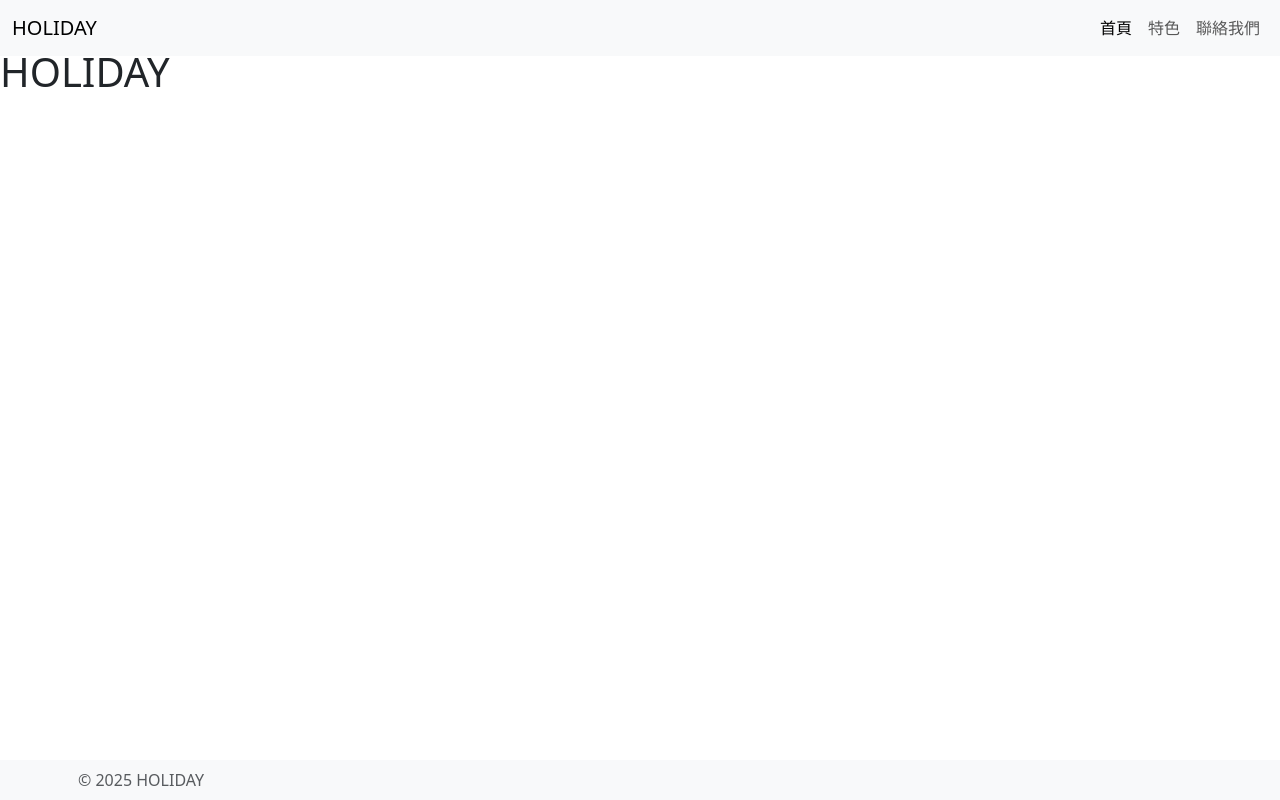
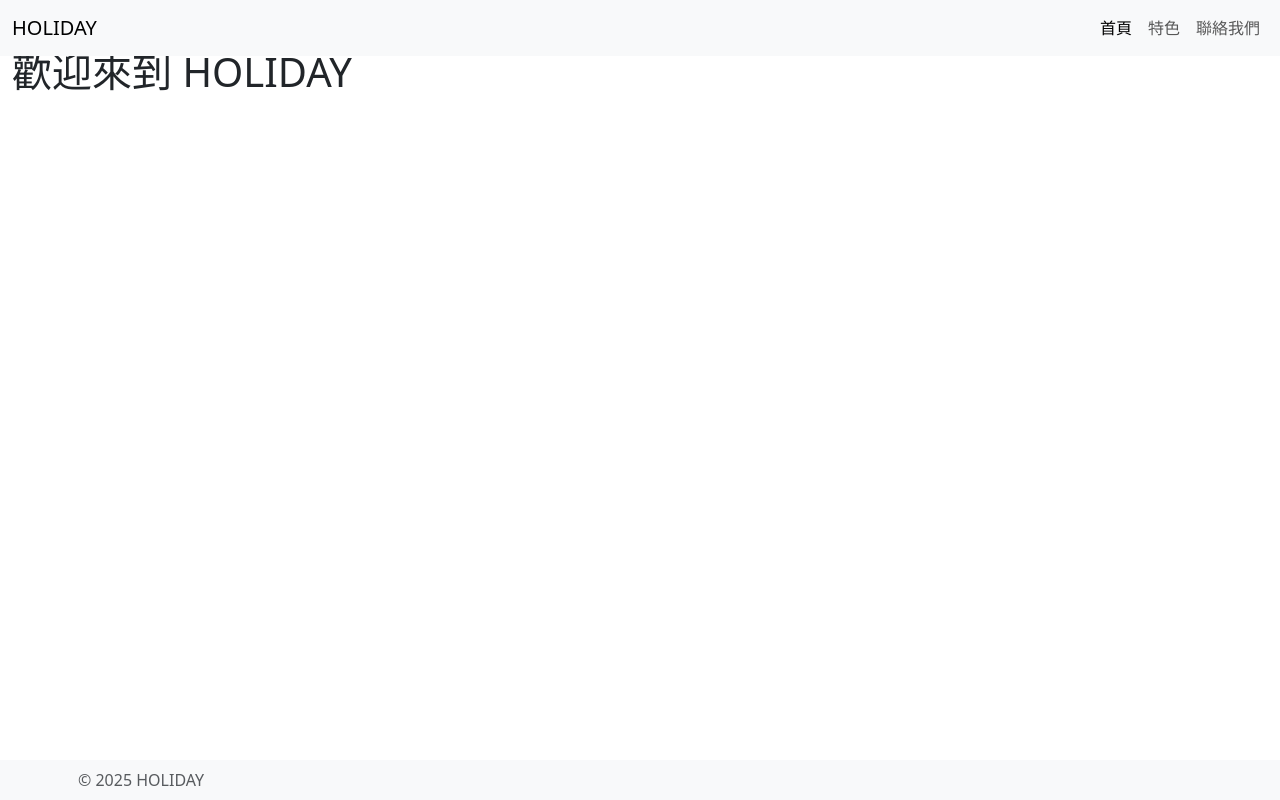
Before and after one commit to gali3344/holiday, a plain HTML site: page index.html in a window 1280 px wide. Drawn offline with nearby package versions, Linux system fonts and the light colour scheme.

Commit message:
移除首頁標題，將主要內容區域移至適當位置以改善頁面結構

```diff
--- a/index.html
+++ b/index.html
@@ -6,7 +6,7 @@
 </head>
 <body class="pt-5">
   <div id="header"></div>
-  <h1>HOLIDAY</h1>
+  <div id="main" class="container-fluid"></div>
   <div id="footer"></div>
   <script>
     async function loadPart(id, url) {
```
